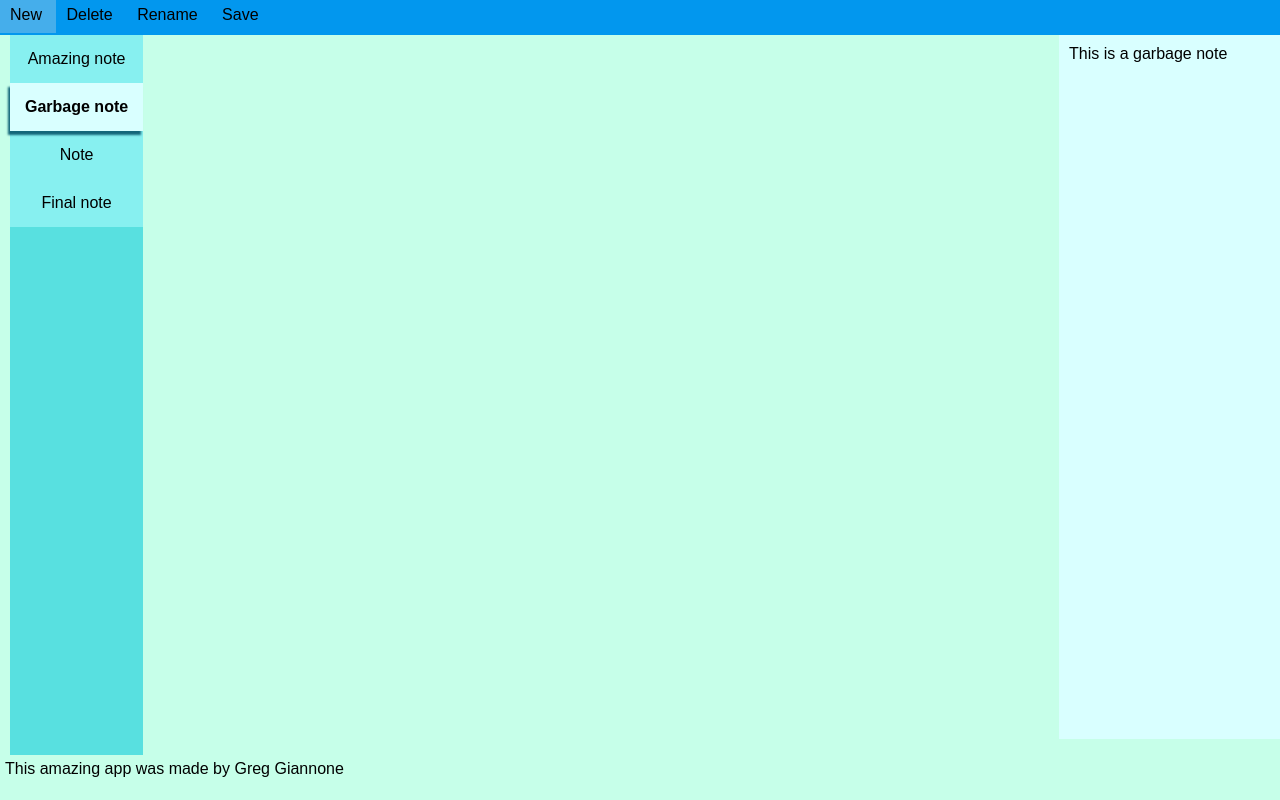
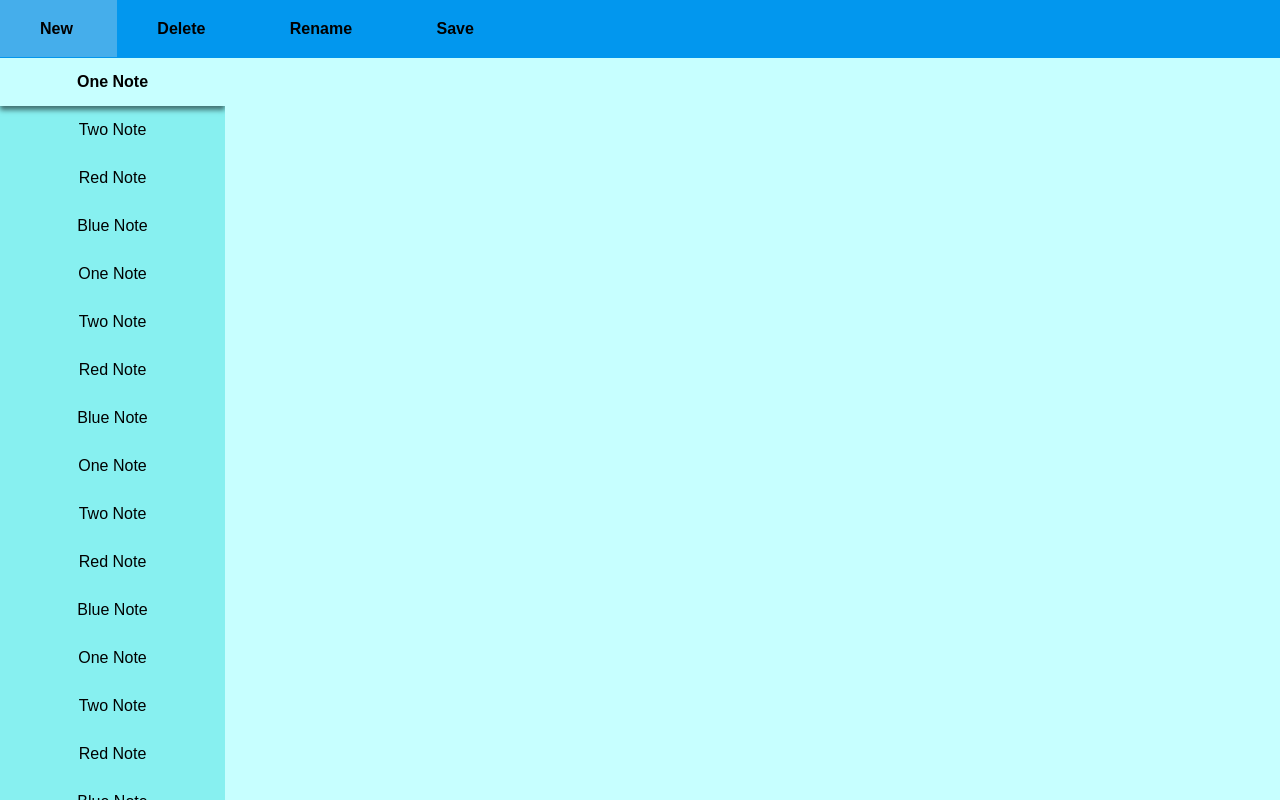
Before and after one commit to greggiannone/noter, an Angular app: page / in a window 1280 px wide. Shown: the top 800 px of the page. Built offline with nearby package versions, Linux system fonts and the light colour scheme.

Commit message:
re-did layout, max display title, fixed some issues

```diff
--- a/src/app/home/home.component.css
+++ b/src/app/home/home.component.css
@@ -1,29 +1,50 @@
 #home
 {
     background-color: rgb(198, 255, 233);
+    display: flex;
+    flex-direction: column;
     height: 100%;
 }
 
-app-menu
+#notes
 {
-    width: 100%;
-    height: 5%;
+    display: flex;
+    flex-direction: row;
+    flex: 1;
 }
 
 app-note
 {
-    height: 90%;
-    float: right;
+    flex: 1;
+    position: relative;
+    z-index: 5000;
 }
 
 #notes-list
 {
-    height: 90%;
-    float: left;
     list-style-type: none;
-    margin: 0px 0px 0px 10px;
+    margin: 0px;
     padding: 0px;
-    background: rgb(88, 224, 224);
+    background: rgb(76, 214, 214);
+    width: 225px;
+    overflow: hidden;
+    overflow-y: auto;
+}
+
+#notes-list::-webkit-scrollbar
+{
+    width: 10px;
+}
+
+#notes-list::-webkit-scrollbar-thumb
+{
+    background: #888;
+}
+
+#notes-list::-webkit-scrollbar-track
+{
+    background: #00000000;
+    border: 0px;
 }
 
 #notes-list li
@@ -33,31 +54,24 @@ app-note
     background: rgb(135, 240, 240);
     cursor: pointer;
     user-select: none;
+    white-space: nowrap;
 }
 
 #notes-list li:hover
 {
-    background: rgb(221, 252, 252);
+    background: rgb(247, 248, 248);
 }
 
 #notes-list li.selected:hover
 {
-    background: rgb(221, 252, 252);
-}
-
-#footer
-{
-    width: 100%;
-    height: 5%;
-    float: left;
+    background: rgb(247, 248, 248);
 }
 
 #notes-list li.selected
 {
-    background: rgb(217, 255, 255);
+    background: rgb(199, 255, 255);
     font-weight: bold;
-    box-shadow: -2px 4px 2px 0px #14667a;
-    z-index: 5000;
+    box-shadow: 0px 4px 5px 0px #00000088;
     position: relative;
 }
 
@@ -70,6 +84,9 @@ app-note
     -webkit-box-shadow: none;
     -moz-box-shadow: none;
     box-shadow: none;
+    height: 25px;
+    background-color: rgb(199, 255, 255);
+    border: 0px;
+    text-align: center;
     width: 100%;
-    height: 25px;
 }
--- a/src/app/home/home.component.html
+++ b/src/app/home/home.component.html
@@ -3,11 +3,12 @@
             (deleteSelectedNote)="refreshNotes()"
             (renameSelectedNote)="renameNote()"></app-menu>
 
+  <div id="notes">
     <ul id="notes-list">
       <li *ngFor="let note of notes"
       [class.selected]="note === selectedNote"
       (click)="onSelect(note)">
-      <p *ngIf="!renamingNote || note !== selectedNote">{{note.title}}</p>
+        <p *ngIf="!renamingNote || note !== selectedNote">{{note.getDisplayTitle()}}</p>
         <input type="text"
               *ngIf="renamingNote && note === selectedNote"
               [(ngModel)]="note.title"
@@ -16,8 +17,9 @@
       </li>
     </ul>
 
-  <app-note [note]="selectedNote"></app-note>
-
+    <app-note [note]="selectedNote"
+              *ngIf="selectedNote != null"></app-note>
+  </div>
   <div id="footer">
     <p>This amazing app was made by Greg Giannone</p>
   </div>
--- a/src/app/home/home.component.ts
+++ b/src/app/home/home.component.ts
@@ -12,13 +12,18 @@ export class HomeComponent implements OnInit {
   selectedNote: Note;
   renamingNote: boolean;
   notes: Note[];
+  oldName: string;
 
   constructor(private notesService: NotesService) { }
 
   ngOnInit()
   {
     this.notes = this.notesService.getNotes();
-    this.selectedNote = this.notesService.notes[1];
+    this.selectedNote = null;
+    if (this.notes.length > 0)
+    {
+      this.selectedNote = this.notes[0];
+    }
   }
 
   onSelect(note: Note)
@@ -34,20 +39,43 @@ export class HomeComponent implements OnInit {
 
   renameNote()
   {
+    if (this.selectedNote == null)
+    {
+      return;
+    }
+
+    this.oldName = this.selectedNote.title;
     this.renamingNote = true;
   }
 
   onEnter()
   {
-    this.renamingNote = false;
+    this.stopRenaming();
   }
 
   private setSelectedNote(note: Note)
   {
     if (note != this.selectedNote)
     {
-      this.renamingNote = false;
+      this.stopRenaming();
       this.selectedNote = note;
     }
   }
+
+  private stopRenaming()
+  {
+    if (!this.renamingNote)
+    {
+      return;
+    }
+
+    if (this.selectedNote.title == '')
+    {
+      this.selectedNote.title = this.oldName;
+    }
+
+    this.oldName = '';
+    this.renamingNote = false;
+
+  }
 }
--- a/src/app/menu/menu.component.css
+++ b/src/app/menu/menu.component.css
@@ -3,20 +3,21 @@
     background-color: rgb(2, 151, 238);
     margin: 0px;
     padding: 0px;
-    height: 35px;
+    padding-top: 20px;
+    padding-bottom: 20px;
     list-style-type: none;
 }
 
 #menu li
 {
     display: inline;
-    border: 0px;
-    border-style: solid;
-    text-align: center;
-    padding: 10px;
+    padding: 20px;
+    padding-left: 40px;
+    padding-right: 40px;
+    margin-right: 80px;
     margin: 0px;
-    line-height: 30px;
     user-select: none;
+    font-weight: bold;
 }
 
 #menu li:hover
--- a/src/app/note.ts
+++ b/src/app/note.ts
@@ -1,5 +1,26 @@
 export class Note {
+    static readonly MaxLength = 20;
     title: string;
     text: string;
-    id: number;
+    readonly id: number;
+
+    constructor(id: number, title: string, text: string)
+    {
+        this.id = id;
+        this.title = title;
+        this.text = text;
+    }
+
+    getDisplayTitle() : string
+    {
+        if (this.title.length < Note.MaxLength)
+        {
+            return this.title;
+        }
+        else
+        {
+            return this.title.substring(0, Note.MaxLength) + '...';
+        }
+
+    }
 }
--- a/src/app/note/note.component.css
+++ b/src/app/note/note.component.css
@@ -1,7 +1,7 @@
 textarea {
-    background-color: rgb(217, 255, 255);
-    width: 95%;
-    height: 95%;
+    background-color: rgb(199, 255, 255);
+    width: 100%;
+    height: 100%;
     margin: 0px;
     padding: 10px;
     border: 0px;
@@ -13,5 +13,5 @@ textarea {
     -webkit-box-shadow: none;
     -moz-box-shadow: none;
     box-shadow: none;
-
+    box-sizing: border-box;
 }
--- a/src/app/notes.service.ts
+++ b/src/app/notes.service.ts
@@ -9,14 +9,34 @@ export class NotesService {
 
   constructor() {
     this.notes = [
-      { id: 1, title: 'Amazing note', text: 'This is such an amazing note!!!!' },
-      { id: 2, title: 'Garbage note', text: 'This is a garbage note' },
-      { id: 3, title: 'Note', text: 'This sure is a note' },
-      { id: 4, title: 'Final note', text: 'My final note lies here' },
+      new Note(++this.currId, 'One Note', ''),
+      new Note(++this.currId, 'Two Note', ''),
+      new Note(++this.currId, 'Red Note', ''),
+      new Note(++this.currId, 'Blue Note', ''),
+      new Note(++this.currId, 'One Note', ''),
+      new Note(++this.currId, 'Two Note', ''),
+      new Note(++this.currId, 'Red Note', ''),
+      new Note(++this.currId, 'Blue Note', ''),
+      new Note(++this.currId, 'One Note', ''),
+      new Note(++this.currId, 'Two Note', ''),
+      new Note(++this.currId, 'Red Note', ''),
+      new Note(++this.currId, 'Blue Note', ''),
+      new Note(++this.currId, 'One Note', ''),
+      new Note(++this.currId, 'Two Note', ''),
+      new Note(++this.currId, 'Red Note', ''),
+      new Note(++this.currId, 'Blue Note', ''),
+      new Note(++this.currId, 'One Note', ''),
+      new Note(++this.currId, 'Two Note', ''),
+      new Note(++this.currId, 'Red Note', ''),
+      new Note(++this.currId, 'Blue Note', ''),
+      new Note(++this.currId, 'One Note', ''),
+      new Note(++this.currId, 'Two Note', ''),
+      new Note(++this.currId, 'Red Note', ''),
+      new Note(++this.currId, 'Blue Note', ''),
     ];
 
     this.selectedNote = this.notes[0];
-    this.currId = 4;
+    this.currId = this.notes.length;
   }
 
   getNotes()
@@ -36,8 +56,9 @@ export class NotesService {
 
   createNote(): Note
   {
-    this.notes.push({ id: ++this.currId, title: 'New Note', text: ''});
-    return this.notes[this.currId - 1];
+    this.notes.push(new Note(++this.currId, 'New Note', ''));
+    console.log(this.currId);
+    return this.notes[this.notes.length - 1];
   }
 
   deleteSelectedNote()
```
Lines whose indentation alone changed are shown as unchanged.
